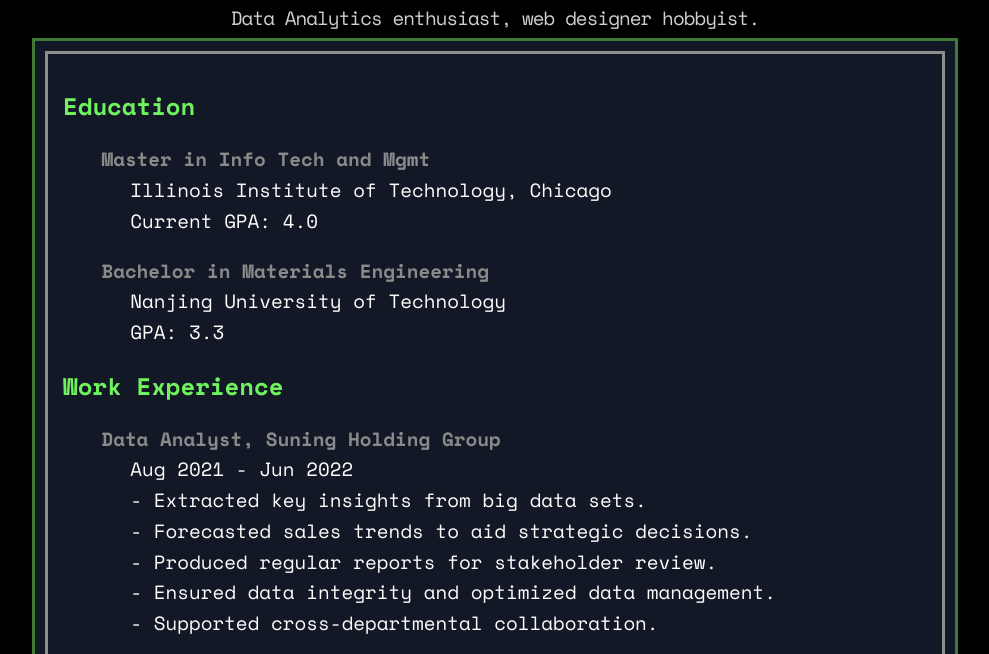
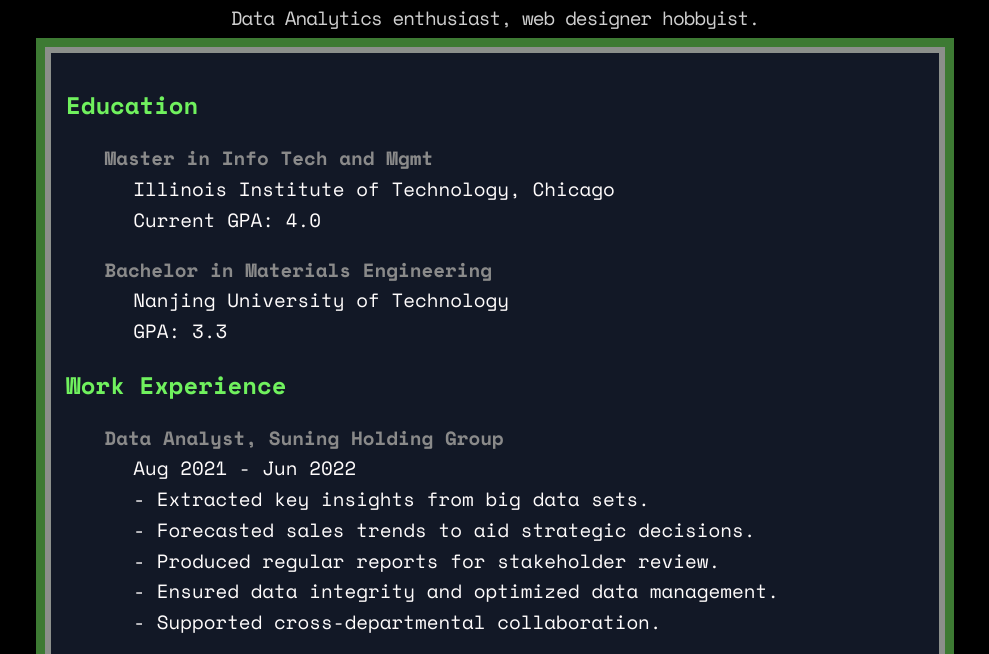
Before and after one commit to jma49/jma49.github.io, a plain HTML site: page index.html in a window 1280 px wide. Shown: the part 118-772 px from the top of the page, without its empty margins (165-1154 px from the left). Drawn offline with nearby package versions, Linux system fonts and the light colour scheme.

Commit message:
Update css.style

```diff
--- a/src/css/style.css
+++ b/src/css/style.css
@@ -62,10 +62,10 @@ body, html {
 /* Bio box styling */
 .bio-box {
     display: inline-block;
-    padding: 10px;
+    padding: 6px;
     border: 3px solid #3D7A33; /* Green border color */
     margin-top: 20px;
-    background-color: #121826; /* Dark blue background */
+    background-color: #3D7A33; /* Dark blue background */
     max-width: 900px; /* Maximum width */
     text-align: justify; /* Justified text for readability */
     margin: auto; /* Center box */
@@ -75,7 +75,7 @@ body, html {
 
 /* Bio content styling */
 .bio-content {
-    border: 3px solid #8b8f8b; /* Light grey border color */
+    border: 6px solid #8b8f8b; /* Light grey border color */
     padding: 15px;
     color: #70F15E; /* Green text color */
     text-align: left;
```
Also changed, not shown: 1 other file.
